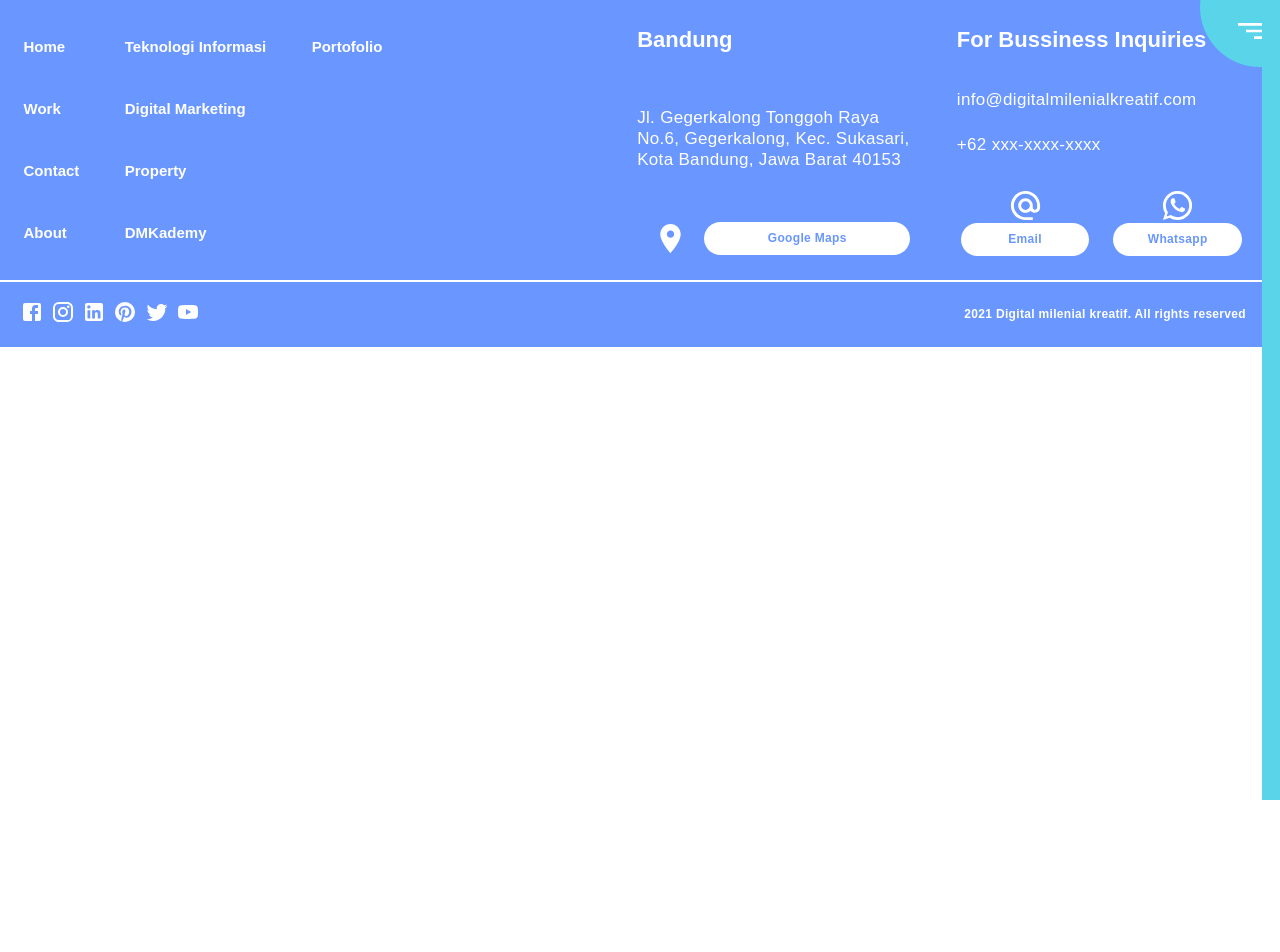
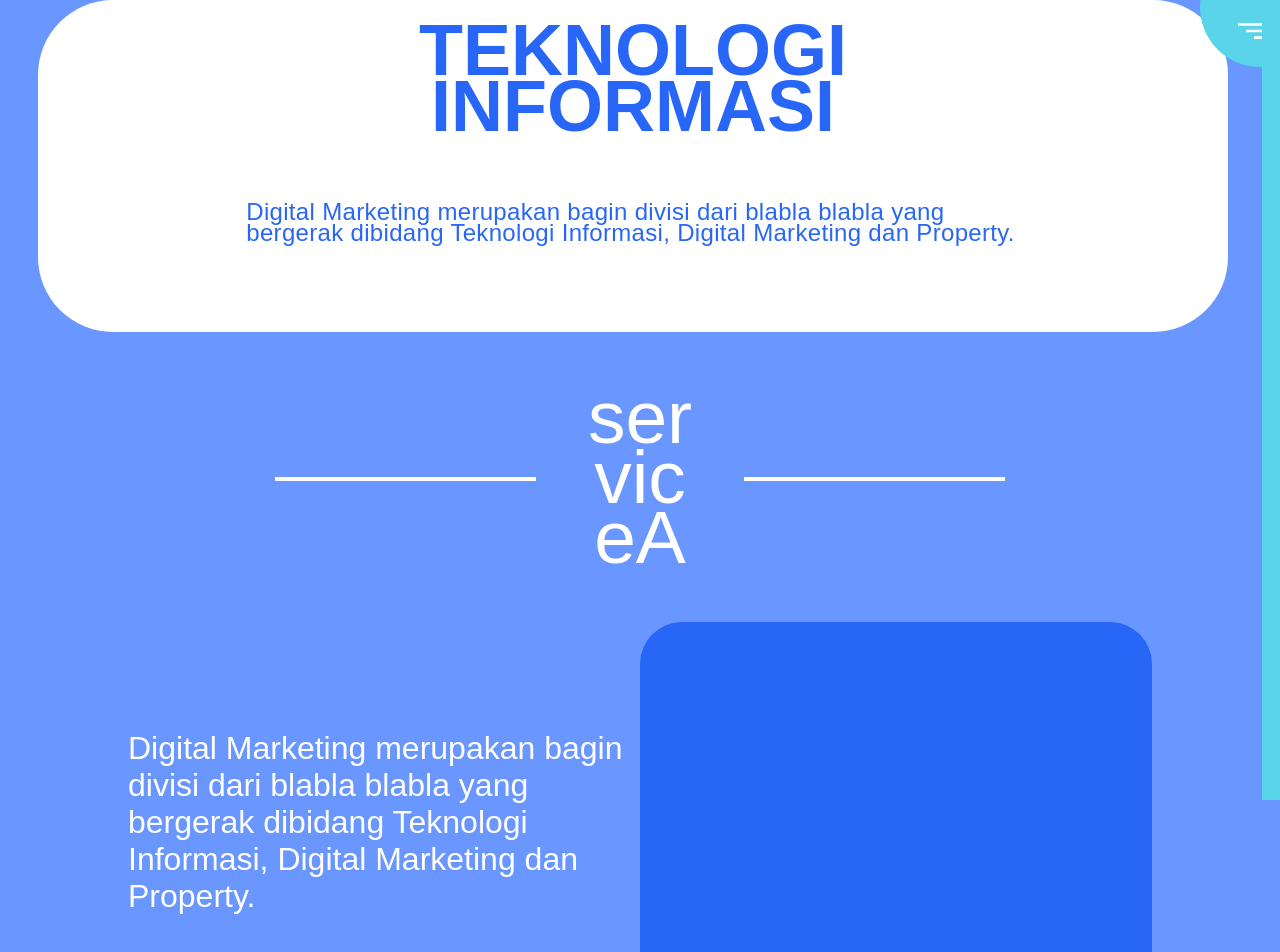
Before and after one commit to Holoo-id/digitalmilenialkreatif, a React (Create React App) app: page /tech in a window 1280 px wide. Shown: the top 952 px of the page. Before the commit the page ends 800 px from the top, so only its background shows below. Built offline with nearby package versions, Linux system fonts and the light colour scheme.

Commit message:
20210910 - 1549 - sementara

```diff
--- a/package.json
+++ b/package.json
@@ -8,7 +8,6 @@
     "@testing-library/jest-dom": "^5.14.1",
     "@testing-library/react": "^11.2.7",
     "@testing-library/user-event": "^12.8.3",
-    "infinite-react-carousel": "^1.2.11",
     "node-sass": "^6.0.1",
     "react": "^17.0.2",
     "react-dom": "^17.0.2",
--- a/src/App.js
+++ b/src/App.js
@@ -1,6 +1,7 @@
 import { BrowserRouter as Router, Route, Switch } from 'react-router-dom';
 import './styles/App.sass'
 import About from './components/page/About';
+import DivisionTemplate from './components/page/DivisionTemplate';
 import Footer from './components/Footer';
 import UnderConstruction from './components/UnderConstruction';
 import ToggleSidebar from './components/ToggleSidebar';
@@ -25,6 +26,7 @@ function App() {
             <Route exact path="/work" component={Work} />
             <Route exact path="/about" component={About} />
             <Route path="/contact" component={Contact} />
+            <Route path="/tech" component={DivisionTemplate} />
           </Switch>
           <Footer />
           <ToggleSidebar />
--- a/src/components/Footer.js
+++ b/src/components/Footer.js
@@ -1,3 +1,4 @@
+import { Link } from "react-router-dom"
 import { AlternateEmail, Facebook, Instagram, LinkedIn, Pinterest, Room, Twitter, WhatsApp, YouTube } from '@material-ui/icons'
 
 function Footer() {
@@ -6,10 +7,18 @@ function Footer() {
       <div className="footerTop">
         <div className="footerTopColumn">
           <ul className="footerMenu">
-            <li className="footerMenuItem">Home</li>
-            <li className="footerMenuItem">Work</li>
-            <li className="footerMenuItem">Contact</li>
-            <li className="footerMenuItem">About</li>
+            <li className="footerMenuItem">
+              <Link to="/" className="footerMenuItem">Home</Link>
+            </li>
+            <li className="footerMenuItem">
+              <Link to="/work" className="footerMenuItem">Work</Link>
+            </li>
+            <li className="footerMenuItem">
+              <Link to="/contact" className="footerMenuItem">Contact</Link>
+            </li>
+            <li className="footerMenuItem">
+              <Link to="/about" className="footerMenuItem">About</Link>
+            </li>
           </ul>
           <ul className="footerMenu">
             <li className="footerMenuItem">Teknologi Informasi</li>
--- a/src/components/ToggleSidebar.js
+++ b/src/components/ToggleSidebar.js
@@ -17,7 +17,7 @@ function ToggleSidebar() {
       </button>
       <div className="sideMenuWrap">
         <ul className="sideMenu">
-          <li><a href="">Teknologi Informasi</a></li>
+          <li><a href="/tech">Teknologi Informasi</a></li>
           <li><a href="">Digital Marketing</a></li>
           <li><a href="">DMKademy</a></li>
           <li><a href="">Property</a></li>
--- /dev/null
+++ b/src/components/page/DivisionTemplate.js
@@ -0,0 +1,74 @@
+// import Slider from 'infinite-react-carousel'
+function DivisionTemplate() {
+  // const settings =  {
+  //   adaptiveHeight: true,
+  //   arrowsBlock: false,
+  //   autoplay: true,
+  //   autoplaySpeed: 2000,
+  //   centerMode: true,
+  //   dots: true,
+  //   slidesToShow: 3
+  // }
+
+  return(
+    <div className="divTemp">
+      <div className="headSec">
+        <div className="headCard">
+
+          <div className="headInfo">
+            <h3 className="headTitle">TEKNOLOGI INFORMASI</h3>
+            <p className="headDesc">Digital Marketing merupakan bagin divisi dari blabla blabla yang bergerak dibidang Teknologi Informasi, Digital Marketing dan Property.</p>
+          </div>
+          <div className="headSlide">
+            {/* <Slider { ...settings }>
+              <div>
+                <div className="slideCard">
+                  <img className="cardImg" src="/images/laptop.png" />
+                  <div className="cardTitle">service A</div>
+                </div>
+              </div>
+              <div>
+                <div className="slideCard">
+                  <img className="cardImg" src="/images/laptop.png" />
+                  <div className="cardTitle">service A</div>
+                </div>
+              </div>
+              <div>
+                <div className="slideCard">
+                  <img className="cardImg" src="/images/laptop.png" />
+                  <div className="cardTitle">service A</div>
+                </div>
+              </div>
+              <div>
+                <div className="slideCard">
+                  <img className="cardImg" src="/images/laptop.png" />
+                  <div className="cardTitle">service A</div>
+                </div>
+              </div>
+              <div>
+                <div className="slideCard">
+                  <img className="cardImg" src="/images/laptop.png" />
+                  <div className="cardTitle">service A</div>
+                </div>
+              </div>
+            </Slider> */}
+          </div>
+        </div>
+      </div>
+      <div className="servSecWrap">
+        <div className="titleWrap">
+          <div className="line"></div>
+          <h3 className="sectionTitle">serviceA</h3>
+        </div>
+        <div className="servSec">
+          <div className="servDesc">
+            Digital Marketing merupakan bagin divisi dari blabla blabla yang bergerak dibidang Teknologi Informasi, Digital Marketing dan Property.
+          </div>
+          <div className="servCardImg"></div>
+        </div>
+      </div>
+      <div className="workSec"></div>
+    </div>
+  )
+}
+export default DivisionTemplate
--- a/src/styles/App.sass
+++ b/src/styles/App.sass
@@ -6,6 +6,7 @@
 @import _work
 @import _contact
 @import _navbar
+@import _divisions
 @import _banner-slider
 @import _services
 @import _footer
--- /dev/null
+++ b/src/styles/_divisions.sass
@@ -0,0 +1,87 @@
+.divTemp
+  background-color: $cornflower-blue
+  .headSec
+    .headCard
+      border-radius: 75px
+      background-color: white
+      margin: 0 52px 0 38px
+      .headInfo
+        margin: 0 auto
+        color: $ultramarine-blue
+        width: 65%
+        padding: 22px 0
+        position: relative
+        display: flex
+        flex-direction: column
+        align-items: center
+        .headTitle
+          text-align: center
+          font-size: 72px
+          line-height: 56px
+          width: min-content
+        .headDesc
+          padding: 67px 0
+          font-size: 24px
+      .headSlide
+        .slideCard
+          background-color: $ultramarine-blue
+          border-radius: 42px
+          height: 315px
+          width: 315px
+          position: relative
+          margin: 0 -52px 0 -38px
+          img.cardImg
+            max-width: 125%
+            margin: -10% -12.5% 0
+          .cardTitle
+            margin: auto 0 16px
+            text-align: center
+            font-size: 30px
+            color: white
+            position: relative
+  .servSecWrap
+    display: flex
+    justify-content: center
+    flex-direction: column
+    align-items: center
+    .titleWrap
+      position: relative
+      display: flex
+      flex-direction: column
+      align-items: center
+      padding: 55px 0
+      .line
+        height: 4px
+        width: 730px
+        background-color: white
+        position: absolute
+        top: 50%
+        left: auto
+        z-index: 0
+      .sectionTitle
+        font-size: 75px
+        line-height: 60px
+        font-weight: 400
+        color: white
+        word-wrap: anywhere
+        width: 35%
+        text-align: center
+        padding: 0 2.5rem
+        background-color: $cornflower-blue
+        z-index: 0
+    .servSec
+      display: flex
+      width: 80%
+      align-items: center
+      justify-content: space-between
+      .servDesc
+        color: white
+        font-size: 32px
+        width: 50%
+      .servCardImg
+        background-color: $ultramarine-blue
+        width: 660px
+        max-width: 50%
+        height: 400px
+        border-radius: 42px
+  .workSec
--- a/src/styles/_footer.sass
+++ b/src/styles/_footer.sass
@@ -30,7 +30,8 @@
         font-weight: 700
         list-style: none
         padding: 0 .5em
-        li
+        li, a
+          color: white
           padding: 22px 0
       .footerInfo
         display: flex
```
Also changed, not shown: src/components/BannerSlider.js (+12 -12 lines), 1 other file (tests, documents, lock files or other folders).
